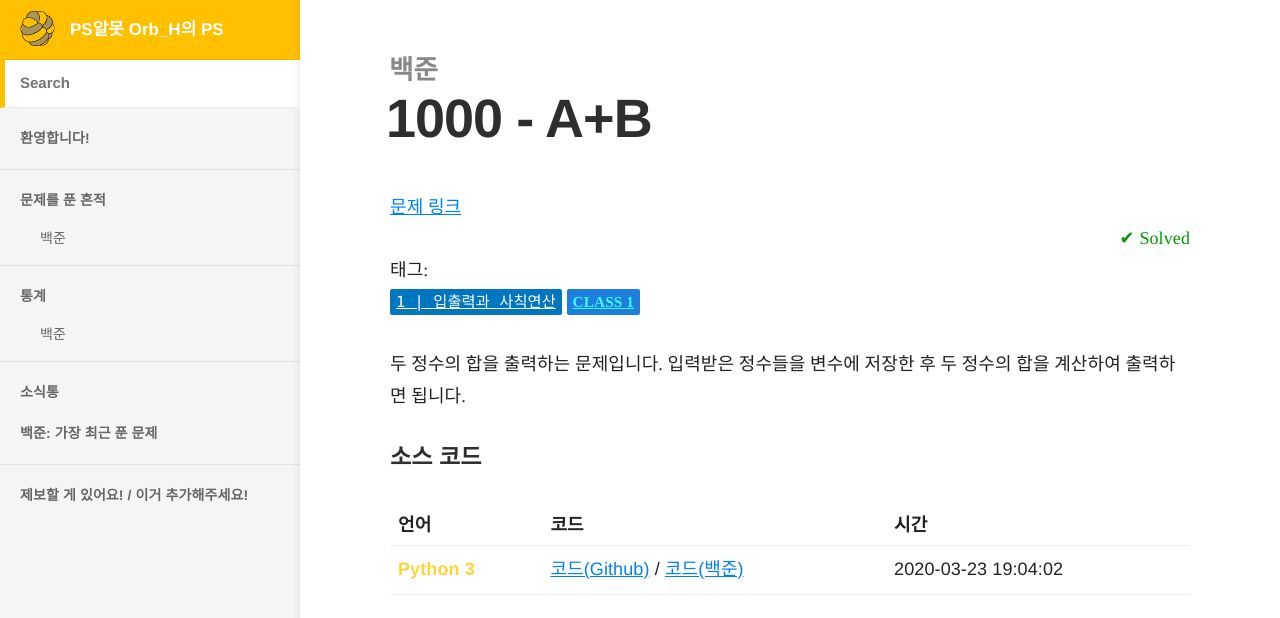
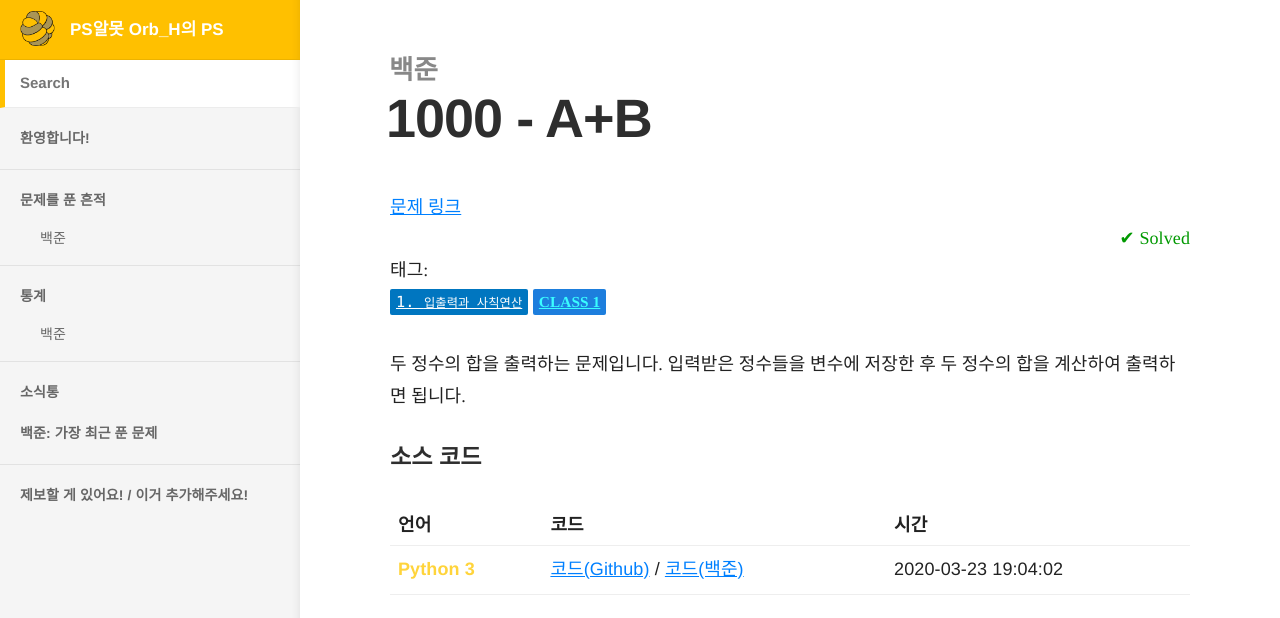
Before and after one commit to Orb-H/nojam, a Jekyll site: the page built from docs/_docs/nojam/1000.md, in a window 1280 px wide. Shown: the top 618 px of the page. Built offline with Jekyll 4.4.1, drawn with Linux system fonts in a browser that asks for light colours; some web fonts are replaced; comment, search, counter and statistics services are not loaded.

Commit message:
Decorate(??) step tag

```diff
--- a/docs/_layouts/nojam.html
+++ b/docs/_layouts/nojam.html
@@ -70,7 +70,7 @@
   {% for step in site.data.nojam_step %}
   {% assign flag = false %}
   {% if step.problems contains page.solve_num %}
-  <code style="background-color:rgb(0,118,192)"><a href="https://www.acmicpc.net/step/{{ step.addr }}" style="color:#fff">{{ forloop.index }} | {{ step.name }}</a></code>
+  <code style="background-color:rgb(0,118,192)"><a href="https://www.acmicpc.net/step/{{ step.addr }}" style="color:#fff">{{ forloop.index }}. <small>{{ step.name }}</small></a></code>
   {% endif %}
   {% endfor %}
 <code
```
